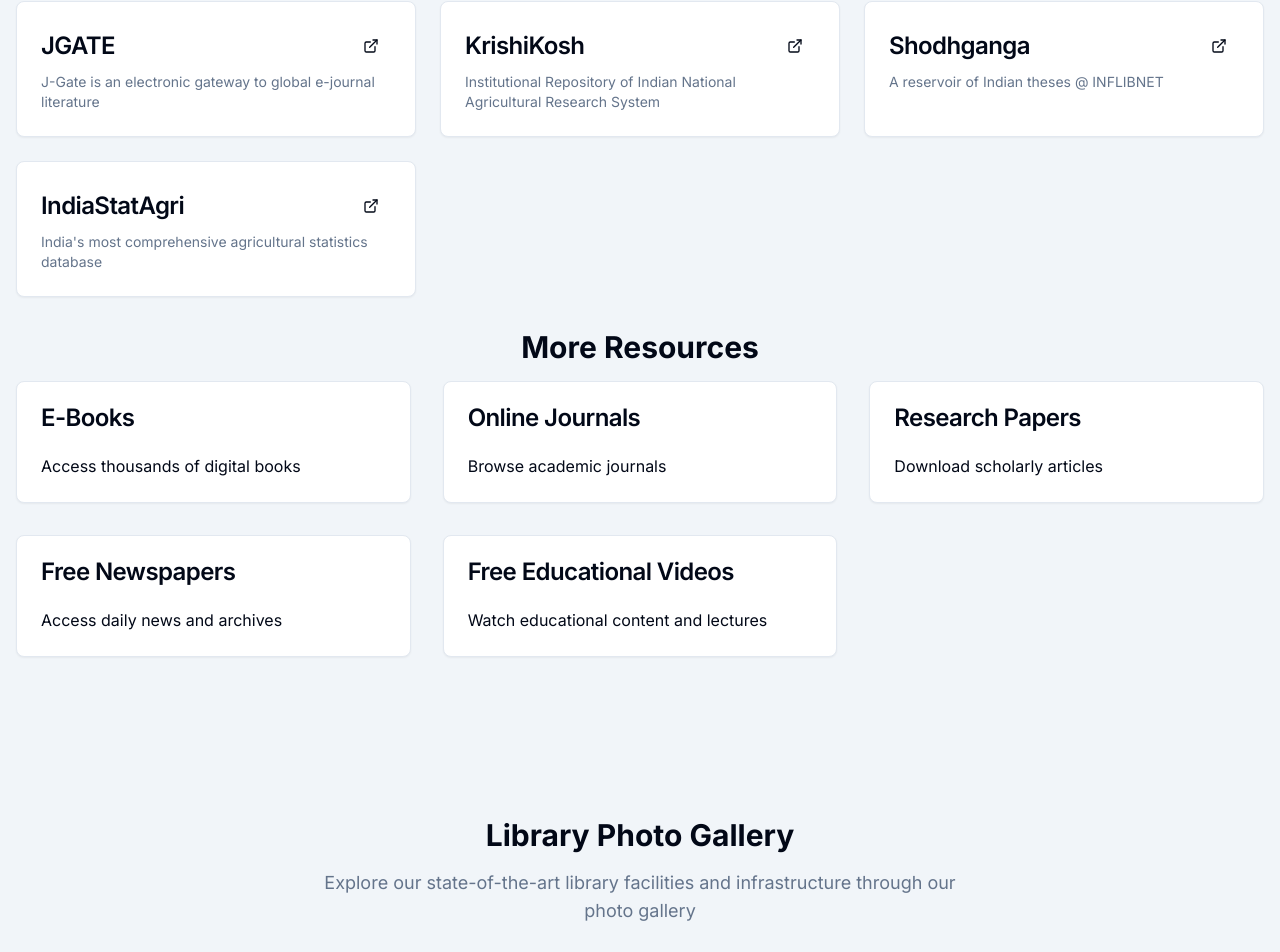
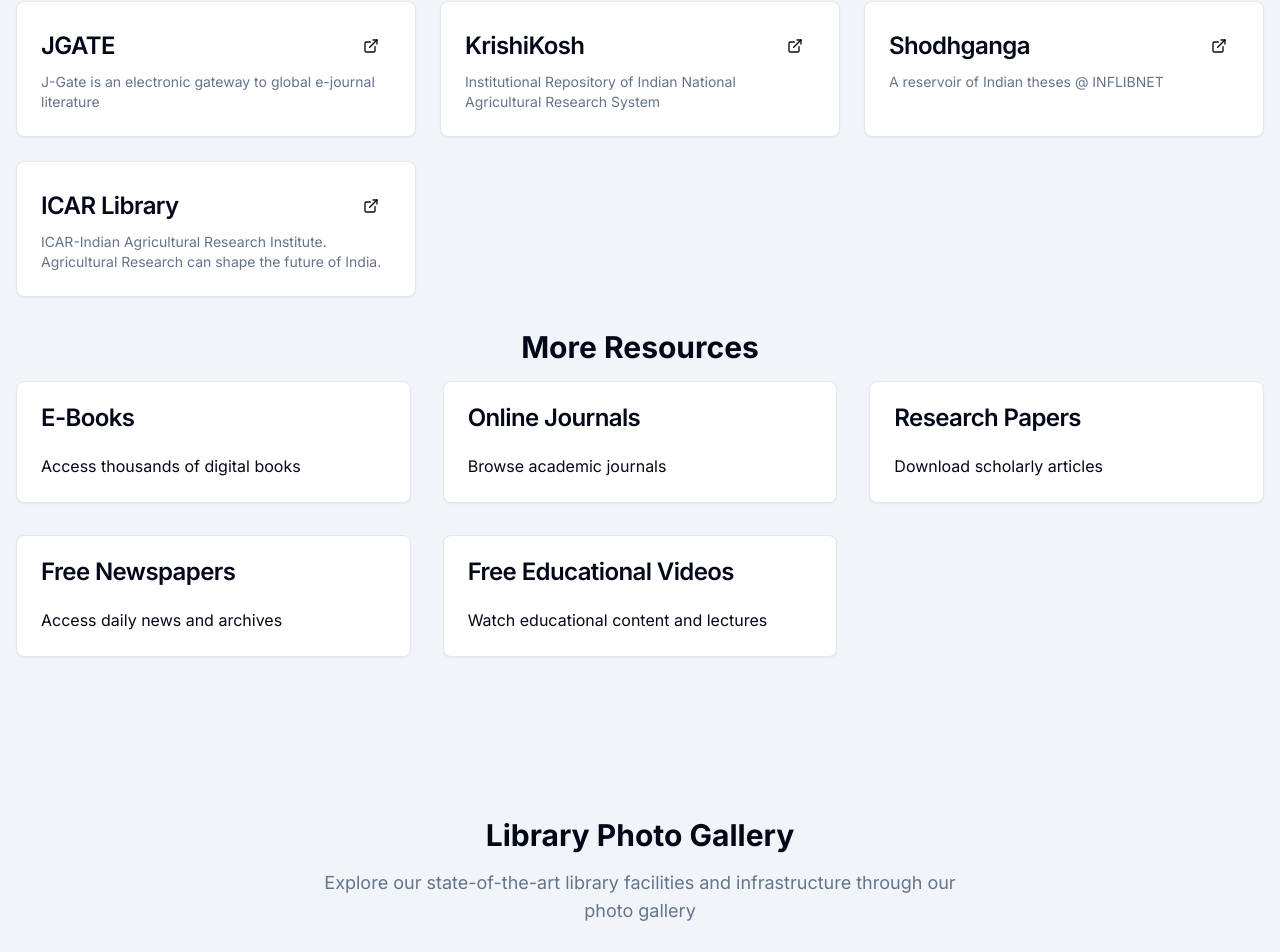
Before and after one commit to 17khushbooroy/SVPUAT, a Next.js app: page / in a window 1280 px wide. Shown: the part 3555-4507 px from the top of the page. Built offline with nearby package versions, Linux system fonts and the light colour scheme.

Commit message:
Link change

```diff
--- a/app/page.tsx
+++ b/app/page.tsx
@@ -76,9 +76,9 @@
     url: "https://shodhganga.inflibnet.ac.in:8443/jspui/",
   },
   {
-    name: "IndiaStatAgri",
-    description: "India's most comprehensive agricultural statistics database",
-    url: "https://www.indiastatagri.com/",
+    name: "ICAR Library",
+    description: " ICAR-Indian Agricultural Research Institute. Agricultural Research can shape the future of India.",
+    url: "https://lib.icar.gov.in/",
   },
 ];
 
```
